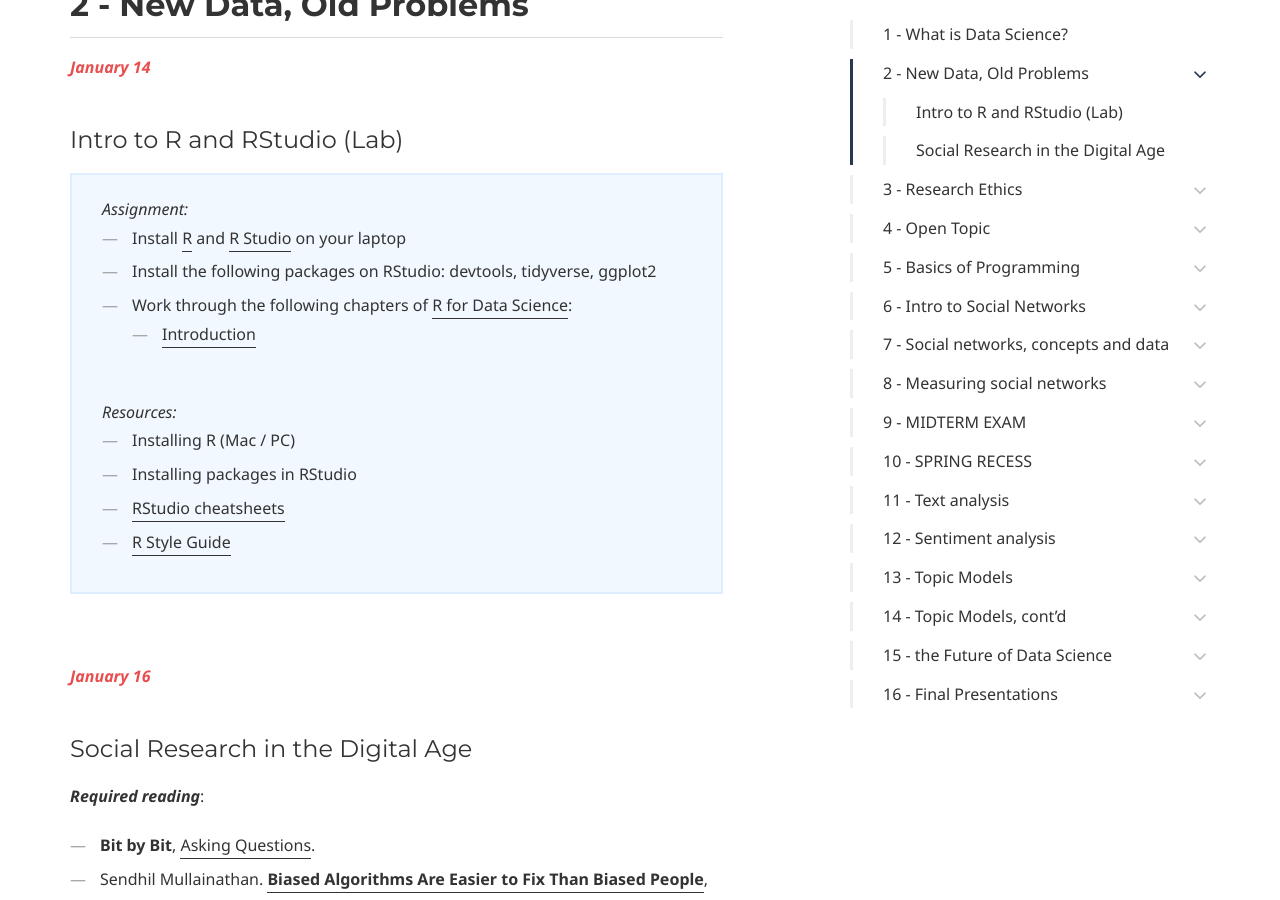
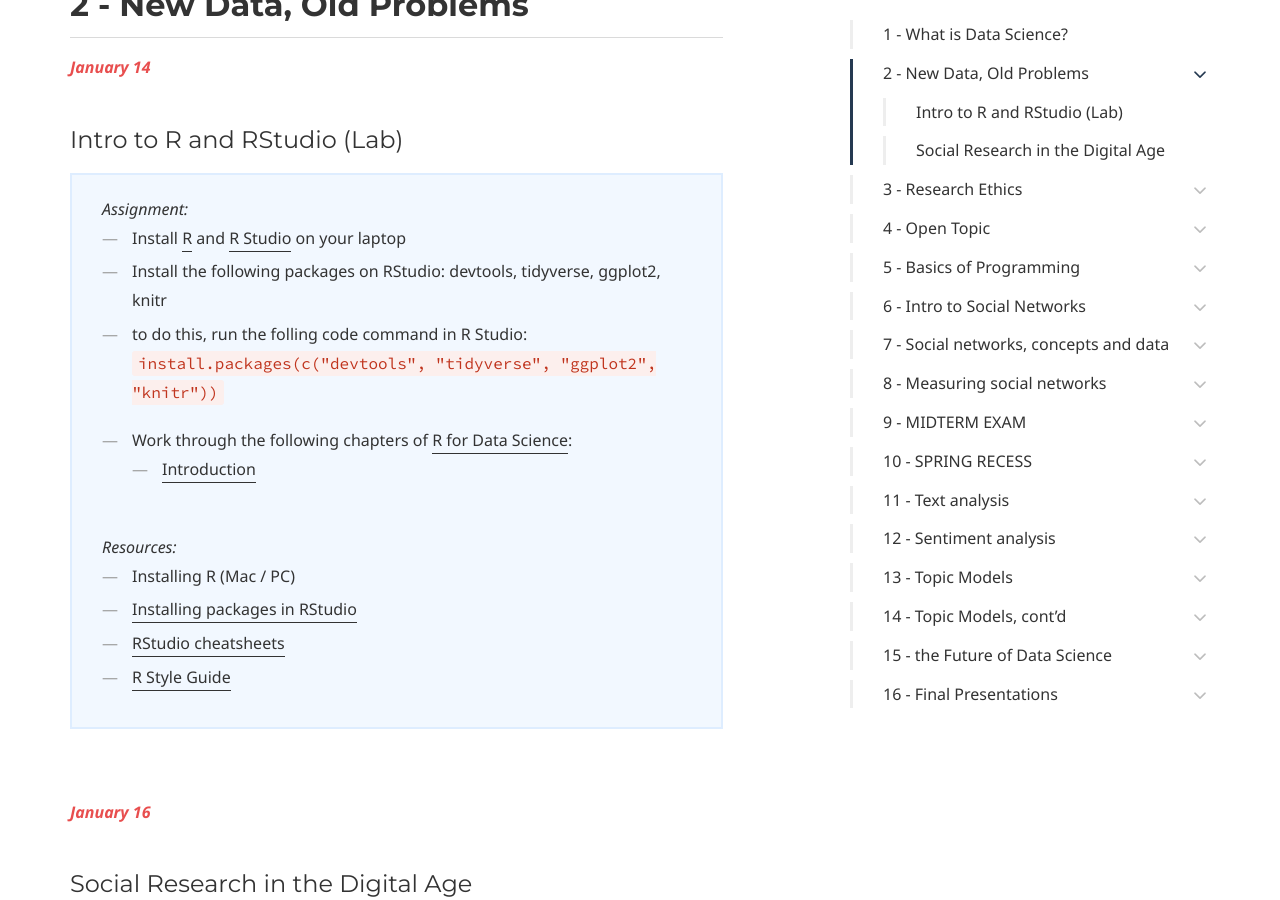
Before and after one commit to dssoc/dssoc.github.io, a Jekyll site: the page built from schedule.md, in a window 1280 px wide and 900 px high, scrolled down 1264 px. Built offline with Jekyll 4.4.1, drawn with Linux system fonts in a browser that asks for light colours; some web fonts are replaced.

Commit message:
update schedule

```diff
--- a/schedule.md
+++ b/schedule.md
@@ -42,7 +42,8 @@ page_nav:
 <i>Assignment:</i> <br/>
 <ul>
 <li>Install <a href = "cloud.r-project.org">R</a> and <a href = "https://www.rstudio.com/">R Studio</a> on your laptop </li>
-<li>Install the following packages on RStudio: devtools, tidyverse, ggplot2</li>
+<li>Install the following packages on RStudio: devtools, tidyverse, ggplot2, knitr</li>
+<ul><li>to do this, run the folling code command in R Studio: <code>install.packages(c("devtools", "tidyverse", "ggplot2", "knitr"))</code></li></ul>
 <li>Work through the following chapters of <a href = "http://r4ds.had.co.nz/">R for Data Science</a>:
 <ul>
 <li><a href = "https://r4ds.had.co.nz/introduction.html">Introduction</a></li>
@@ -52,7 +53,7 @@ page_nav:
 <i>Resources:</i><br/>
 <ul>
   <li>Installing R (Mac / PC)</li>
-  <li>Installing packages in RStudio</li>
+  <li><a href = "http://r-pkgs.had.co.nz/intro.html">Installing packages in RStudio</a></li>
   <li><a href = "https://rstudio.com/resources/cheatsheets/">RStudio cheatsheets</a></li>
   <li><a href = "https://style.tidyverse.org/">R Style Guide</a> </li>
 </ul>
```
